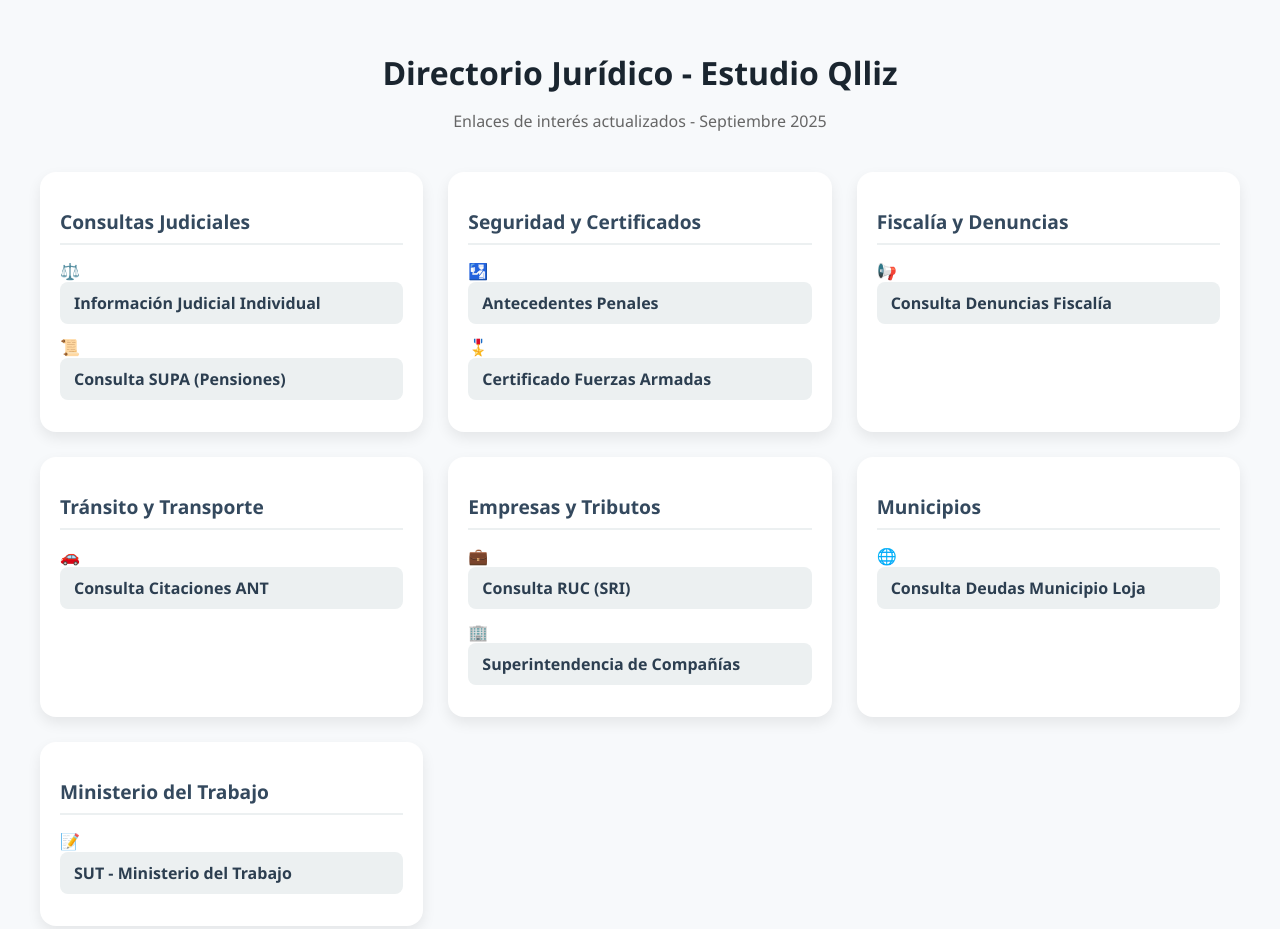
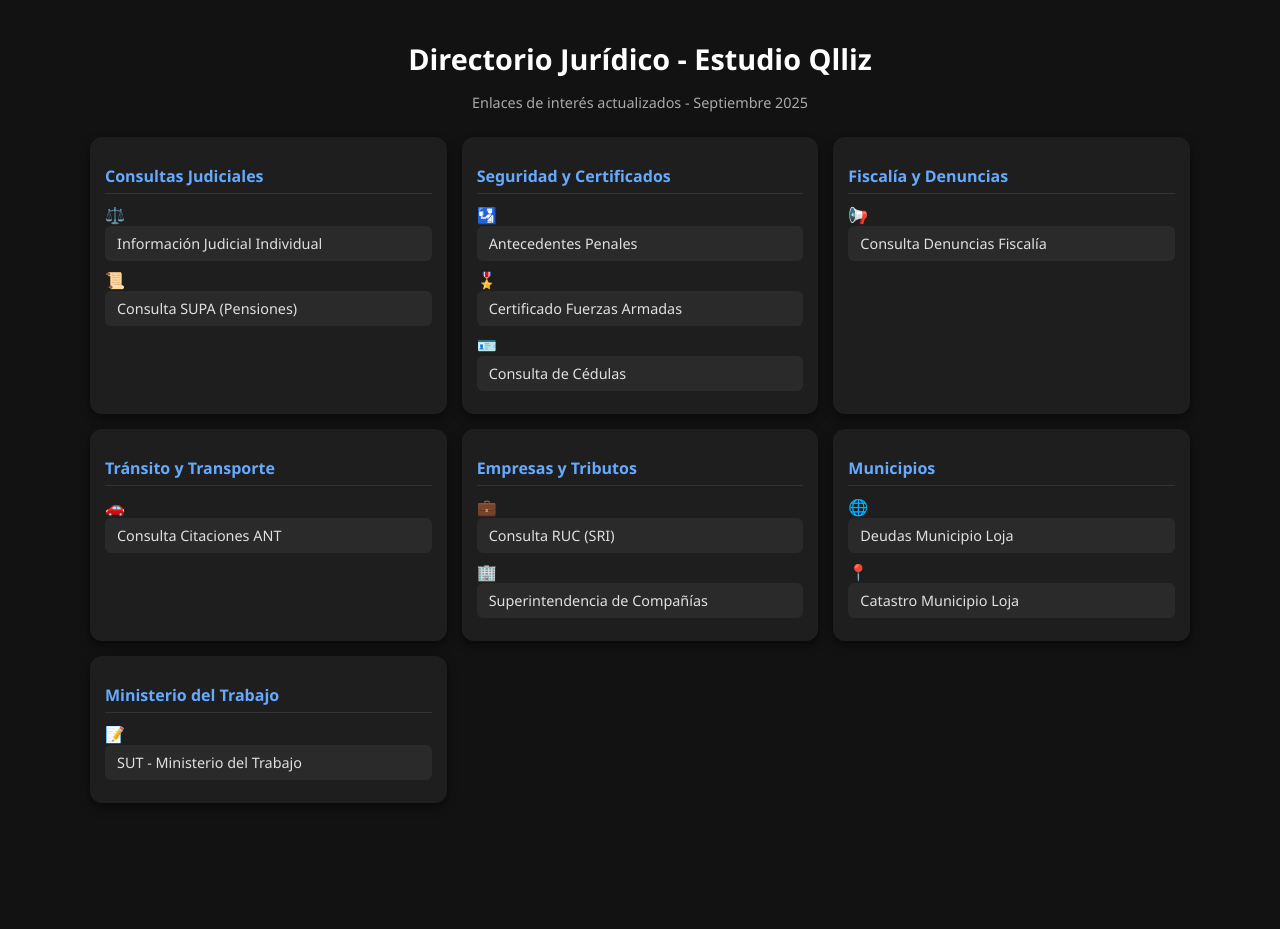
Before and after one commit to mup666/enlacesinteres, a plain HTML site: page index.html in a window 1280 px wide. After the commit the page ends 823 px from the top, so only its background shows below. Drawn offline with Linux system fonts and the light colour scheme.

Commit message:
Update 5 index.html

```diff
--- a/index.html
+++ b/index.html
@@ -7,46 +7,48 @@
   <style>
     body {
       font-family: 'Segoe UI', Tahoma, Geneva, Verdana, sans-serif;
-      background: #f7f9fb;
-      color: #2c3e50;
+      background: #121212;
+      color: #e0e0e0;
       margin: 0;
-      padding: 30px;
+      padding: 20px;
     }
     h1 {
       text-align: center;
-      color: #1a252f;
-      margin-bottom: 10px;
-      font-size: 2rem;
+      color: #ffffff;
+      margin-bottom: 5px;
+      font-size: 1.8rem;
+      font-weight: 600;
     }
     p {
       text-align: center;
-      color: #666;
-      margin-bottom: 40px;
+      color: #aaa;
+      margin-bottom: 25px;
+      font-size: 0.9rem;
     }
     .directory {
       display: grid;
-      grid-template-columns: repeat(auto-fit, minmax(320px, 1fr));
-      gap: 25px;
-      max-width: 1200px;
+      grid-template-columns: repeat(auto-fit, minmax(280px, 1fr));
+      gap: 15px;
+      max-width: 1100px;
       margin: 0 auto;
     }
     .card {
-      background: #ffffff;
-      padding: 20px;
-      border-radius: 16px;
-      box-shadow: 0 6px 14px rgba(0, 0, 0, 0.08);
+      background: #1e1e1e;
+      padding: 15px;
+      border-radius: 12px;
+      box-shadow: 0 4px 10px rgba(0, 0, 0, 0.5);
       transition: transform 0.2s ease, box-shadow 0.2s ease;
     }
     .card:hover {
-      transform: translateY(-5px);
-      box-shadow: 0 10px 20px rgba(0, 0, 0, 0.12);
+      transform: translateY(-3px);
+      box-shadow: 0 6px 14px rgba(0, 0, 0, 0.6);
     }
     .card h2 {
-      font-size: 1.2rem;
-      color: #34495e;
-      margin-bottom: 15px;
-      border-bottom: 2px solid #ecf0f1;
-      padding-bottom: 8px;
+      font-size: 1rem;
+      color: #66aaff;
+      margin-bottom: 10px;
+      border-bottom: 1px solid #333;
+      padding-bottom: 6px;
     }
     ul {
       list-style: none;
@@ -54,22 +56,23 @@
       margin: 0;
     }
     li {
-      margin: 12px 0;
+      margin: 8px 0;
     }
     a {
       text-decoration: none;
-      color: #2c3e50;
-      font-weight: 600;
+      color: #e0e0e0;
+      font-weight: 500;
       display: flex;
       align-items: center;
-      gap: 8px;
-      padding: 10px 14px;
-      background: #ecf0f1;
-      border-radius: 8px;
+      gap: 6px;
+      padding: 8px 12px;
+      background: #2a2a2a;
+      border-radius: 6px;
       transition: background 0.2s ease, color 0.2s ease;
+      font-size: 0.9rem;
     }
     a:hover {
-      background: #2980b9;
+      background: #66aaff;
       color: #fff;
     }
   </style>
@@ -94,6 +97,7 @@
       <ul>
         <li>🛂 <a href="https://certificados.ministeriodelinterior.gob.ec/gestorcertificados/antecedentes/" target="_blank">Antecedentes Penales</a></li>
         <li>🎖️ <a href="https://sidehu.midena.gob.ec/certificados/nofa.action" target="_blank">Certificado Fuerzas Armadas</a></li>
+        <li>🪪 <a href="https://www.ecuadorlegalonline.com/consultas/registro-civil/consultar-cedulas/" target="_blank">Consulta de Cédulas</a></li>
       </ul>
     </div>
 
@@ -122,7 +126,8 @@
     <div class="card">
       <h2>Municipios</h2>
       <ul>
-        <li>🌐 <a href="https://www.loja.gob.ec/consulta" target="_blank">Consulta Deudas Municipio Loja</a></li>
+        <li>🌐 <a href="https://www.loja.gob.ec/consulta" target="_blank">Deudas Municipio Loja</a></li>
+        <li>📍 <a href="https://www.loja.gob.ec/ktastro/consulta" target="_blank">Catastro Municipio Loja</a></li>
       </ul>
     </div>
 
```
